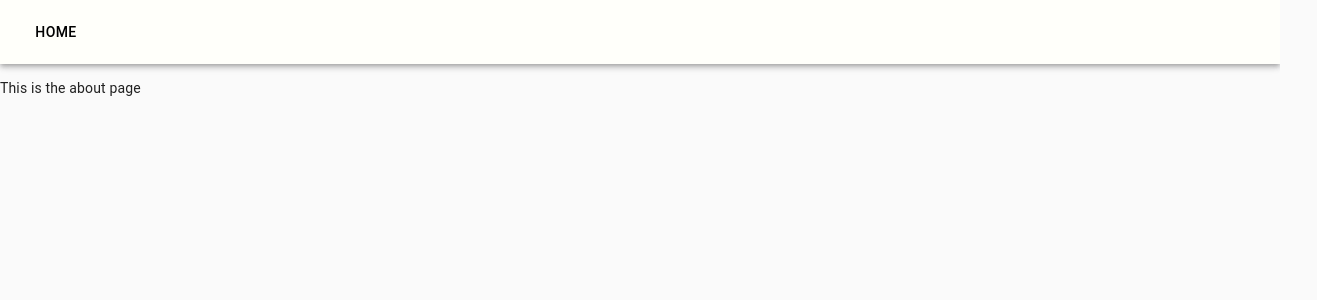
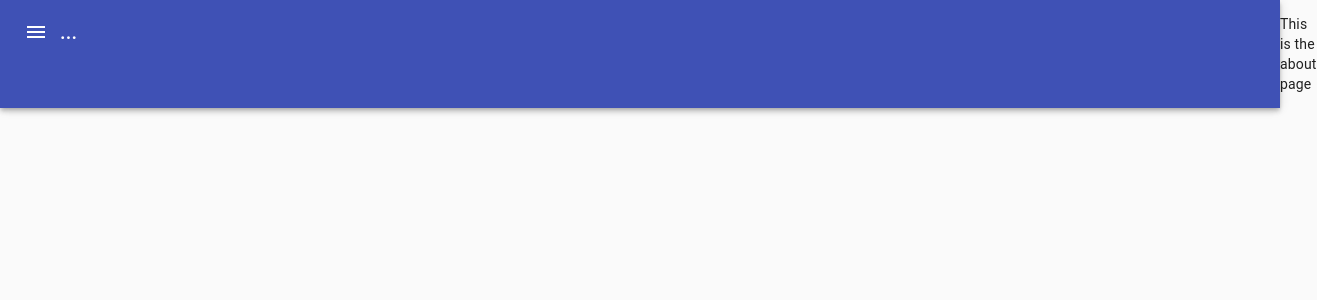
Before and after one commit to open-anthro-projects/furrystreet, a Next.js app: page /about in a window 1280 px wide. Shown: the top 300 px of the page, 1317 px wide, since content can reach past the window. Built offline with nearby package versions, Linux system fonts and the light colour scheme.

Commit message:
base layout added

```diff
--- a/package.json
+++ b/package.json
@@ -6,8 +6,9 @@
     "start": "next start"
   },
   "dependencies": {
-    "@material-ui/core": "^4.9.9",
-    "next": "^9.3.4",
+    "@material-ui/core": "^4.9.12",
+    "@material-ui/icons": "^4.9.1",
+    "next": "^9.3.6",
     "react": "^16.13.1",
     "react-dom": "^16.13.1"
   }
--- /dev/null
+++ b/src/components/base/AppLayout.js
@@ -0,0 +1,88 @@
+import { AppBar } from '@material-ui/core'
+import { Toolbar } from '@material-ui/core'
+import IconButton from '@material-ui/core/IconButton';
+import CssBaseline from '@material-ui/core/CssBaseline';
+import { Typography } from '@material-ui/core';
+import MenuIcon from '@material-ui/icons/Menu';
+import Link from '../nextjs/Link'
+import SwipeableDrawer from '@material-ui/core/SwipeableDrawer';
+import { makeStyles } from '@material-ui/core/styles';
+
+const drawerWidth = 240;
+
+const useStyles = makeStyles((theme) => ({
+  root: {
+    display: 'flex',
+  },
+  appBar: {
+    zIndex: theme.zIndex.drawer + 1,
+  },
+  drawer: {
+    width: drawerWidth,
+    flexShrink: 0,
+  },
+  drawerPaper: {
+    width: drawerWidth,
+  },
+  drawerContainer: {
+    overflow: 'auto',
+  },
+  content: {
+    flexGrow: 1,
+    padding: theme.spacing(3),
+  },
+}));
+
+  const AppLayout = ({ children }) => {
+    const classes = useStyles();
+    const [state, setState] = React.useState({
+      left: false,
+    });
+
+    const toggleDrawer = (anchor, open) => (event) => {
+      if (event && event.type === 'keydown' && (event.key === 'Tab' || event.key === 'Shift')) {
+        return;
+      }
+
+      setState({ ...state, [anchor]: open });
+    };
+
+    return (
+      <div className={classes.root}>
+      <CssBaseline/>
+      <AppBar position="static" className={classes.appBar}>
+        <Toolbar>
+          <IconButton edge="start" color="inherit" aria-label="menu" onClick={toggleDrawer('left',!state['left'])}>
+            <MenuIcon />
+          </IconButton>
+          <Typography variant='h6'>
+            ...
+          </Typography>
+        </Toolbar>
+      </AppBar>
+          <SwipeableDrawer
+            anchor={'left'}
+            open={state['left']}
+            onClose={toggleDrawer('left', false)}
+            onOpen={toggleDrawer('left', true)}
+            className={classes.drawer}
+            classes={{
+              paper: classes.drawerPaper,
+            }}
+          >
+            <AppBar position="sticky" className={classes.appBar}>
+        <Toolbar>
+          <IconButton edge="start" color="inherit" aria-label="menu" onClick={toggleDrawer('left',!state['left'])}>
+            <MenuIcon />
+          </IconButton>
+          <Typography variant='h6'>
+            ...
+          </Typography>
+        </Toolbar>
+      </AppBar>
+       </SwipeableDrawer>
+        <div className="content-wrapper">{children}</div>
+      </div>
+    )};
+
+  export default AppLayout;
--- a/src/components/layout/AppLayout.js
+++ /dev/null
@@ -1,27 +0,0 @@
-import { AppBar } from '@material-ui/core'
-import { Toolbar } from '@material-ui/core'
-import { Button }  from '@material-ui/core'
-import CssBaseline from '@material-ui/core/CssBaseline';
-import Link from '../nextjs/Link'
-
-const AppLayout = ({ children }) => (
-    <CssBaseline>
-    <AppBar position="static">
-      <Toolbar><Button color="inherit">
-          Home
-        </Button></Toolbar>
-    </AppBar>
-
-      <div className="content-wrapper">{children}</div>
-
-      <style jsx global>{`
-        *,
-        *::before,
-        *::after {
-          box-sizing: border-box;
-        }
-      `}</style>
-    </CssBaseline>
-  );
-
-  export default AppLayout;
--- a/src/pages/_app.js
+++ b/src/pages/_app.js
@@ -1,28 +1,14 @@
 import React from 'react';
 import App from 'next/app';
-import AppLayout from '../components/layout/AppLayout';
-import { createMuiTheme, ThemeProvider } from '@material-ui/core/styles';
-import grey from '@material-ui/core/colors/grey';
-
-const theme = createMuiTheme({
-    palette: {
-      primary: {
-        main: '#fffffa',
-        dark: '#f9f9f9',
-        contrastText: '#000000',
-      },
-    }
-  });
+import AppLayout from '../components/base/AppLayout';
 
 class MyApp extends App {
   render() {
     const { Component, pageProps } = this.props;
     return (
-        <ThemeProvider theme={theme}>
-            <AppLayout>
-                <Component {...pageProps} />
-            </AppLayout>
-        </ThemeProvider> );
+        <AppLayout>
+            <Component {...pageProps} />
+        </AppLayout>);
   }
 }
 
--- a/src/pages/about.js
+++ b/src/pages/about.js
@@ -1,6 +1,9 @@
+import Head from '../components/base/head'
+
 export default function About() {
     return (
       <div>
+        <Head title="About"></Head>
         <p>This is the about page</p>
       </div>
     );
```
Also changed, not shown: src/pages/index.js (+5 -75 lines), src/components/base/head.js (renamed from src/components/head.js), 1 other file (tests, documents, lock files or other folders).
